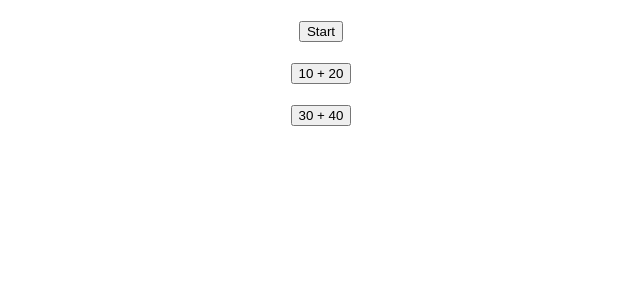
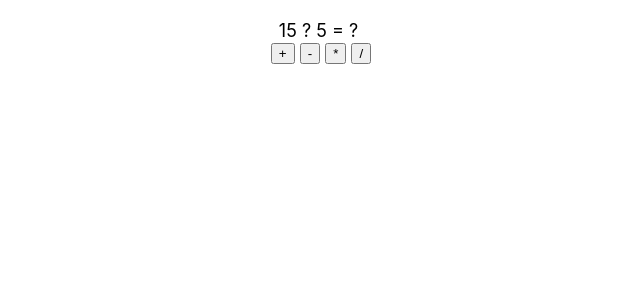
Before and after one commit to ThanawatBundasak/app1, a React (Create React App) app: page / in a window 1280 px wide. Shown: the top 300 px of the page, without its empty margins (319-959 px from the left). Built offline with nearby package versions, Linux system fonts and the light colour scheme.

Commit message:
Add refs-func.js
add refs-func.js and edit App

```diff
--- a/src/App.js
+++ b/src/App.js
@@ -1,6 +1,6 @@
 import React from 'react';
-import {EventData2} from './event-data'
+import RefsFunc from './refs-func';
 
 export default function App(){
-  return <EventData2/>
+  return <RefsFunc/>
 }
--- /dev/null
+++ b/src/refs-func.js
@@ -0,0 +1,33 @@
+import React, {useRef} from "react";
+
+export default function RefsFunc() {
+    const num1 = useRef()
+    const num2 = useRef()
+    const operator = useRef()
+    const result = useRef()
+
+    const calculate = (ev) => {
+        let op = ev.target.innerText
+        let n1 = parseInt(num1.current.innerText)
+        let n2 = parseInt(num2.current.innerText)
+        let r = eval(`${n1} ${op} ${n2}`)
+        result.current.innerText = r
+        operator.current.innerText = op
+    }
+
+    return(
+        <div style={{textAlign: 'center', marginTop: 20, fontSize: 18}}>
+            <span ref={num1}>15</span>&nbsp;
+            <span ref={operator}>?</span>&nbsp;
+            <span ref={num2}>5</span>&nbsp;
+            <span>=</span>&nbsp;
+            <span ref={result}>?</span>&nbsp;
+            <div>
+                <button onClick={calculate}>+</button>&nbsp;
+                <button onClick={calculate}>-</button>&nbsp;
+                <button onClick={calculate}>*</button>&nbsp;
+                <button onClick={calculate}>/</button>
+            </div>
+        </div>
+    )
+}
```
